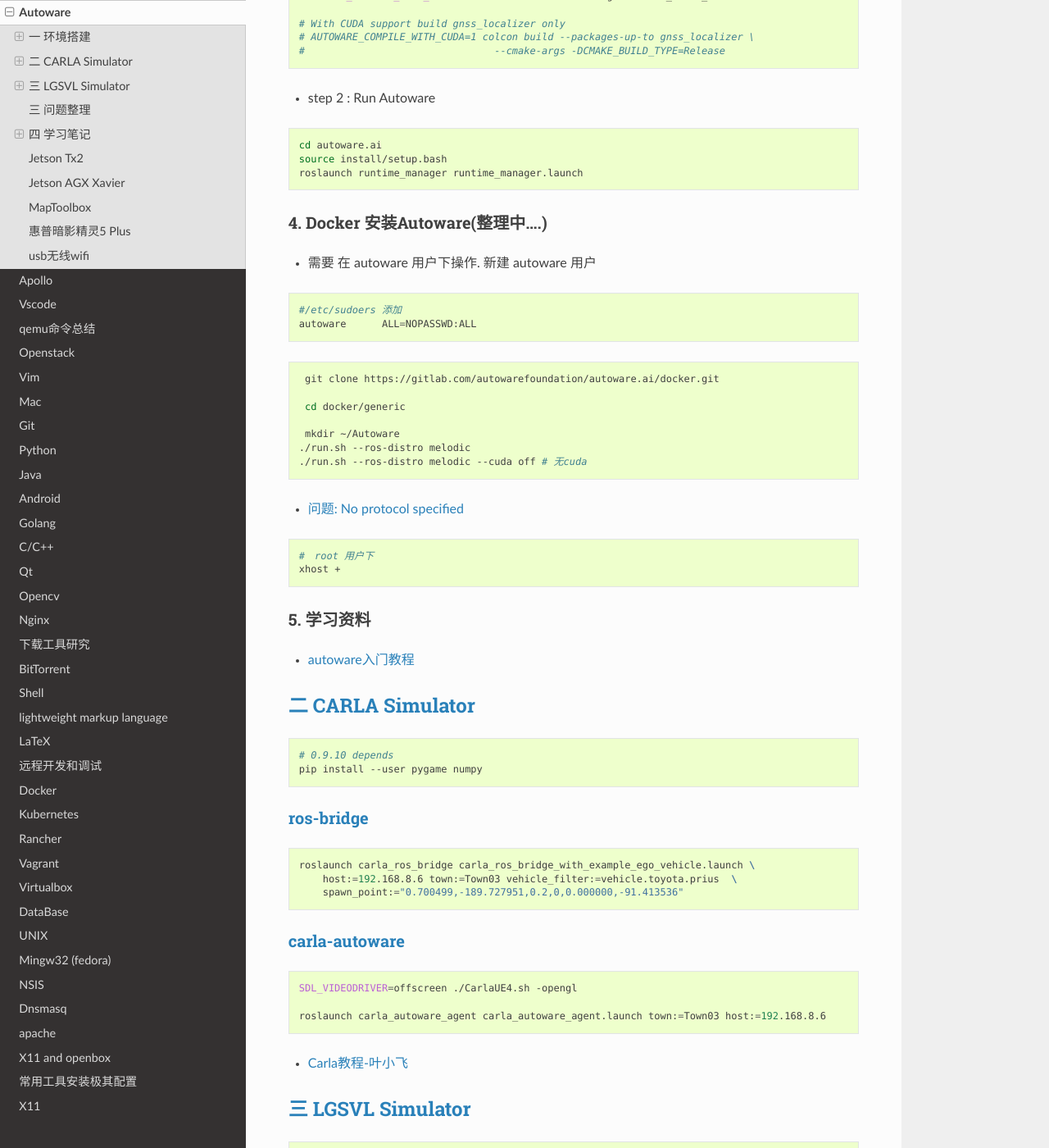
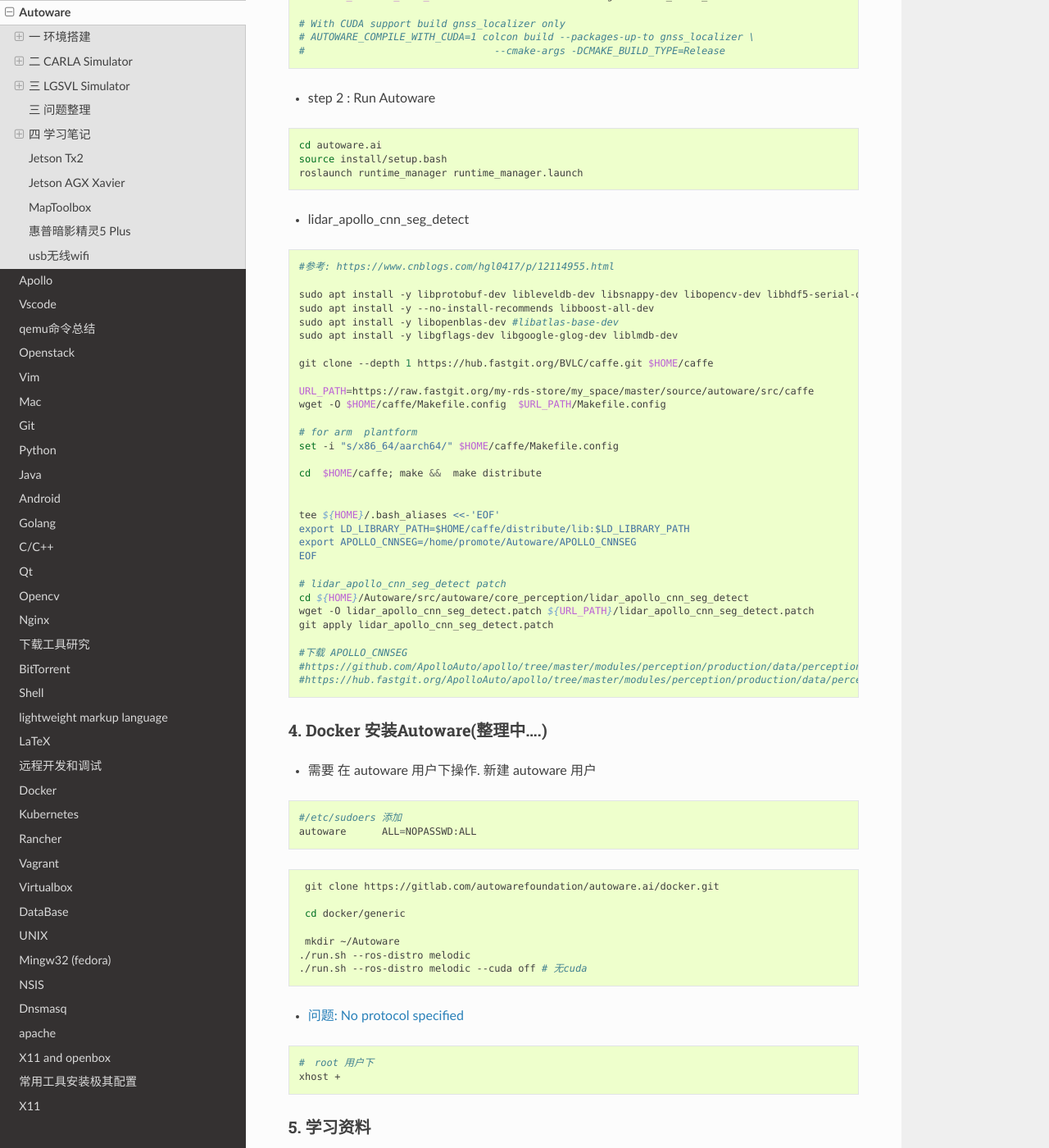
Before and after one commit to my-rds-store/my_space, a Sphinx documentation site: the page built from source/autoware/index.rst, in a window 1280 px wide and 1400 px high, scrolled down 3559 px. Shown: the whole window at 82% size. Built offline with Sphinx 7.4.7 and the Read the Docs theme 2.0.0, drawn with Linux system fonts in a browser that asks for light colours.

Commit message:
update ...

```diff
--- a/source/autoware/index.rst
+++ b/source/autoware/index.rst
@@ -208,6 +208,46 @@
     cd autoware.ai
     source install/setup.bash
     roslaunch runtime_manager runtime_manager.launch
+
+
+* lidar_apollo_cnn_seg_detect
+
+.. code-block:: sh
+
+
+  #参考: https://www.cnblogs.com/hgl0417/p/12114955.html
+
+  sudo apt install -y libprotobuf-dev libleveldb-dev libsnappy-dev libopencv-dev libhdf5-serial-dev protobuf-compiler
+  sudo apt install -y --no-install-recommends libboost-all-dev
+  sudo apt install -y libopenblas-dev #libatlas-base-dev
+  sudo apt install -y libgflags-dev libgoogle-glog-dev liblmdb-dev
+
+  git clone --depth 1 https://hub.fastgit.org/BVLC/caffe.git $HOME/caffe
+
+  URL_PATH=https://raw.fastgit.org/my-rds-store/my_space/master/source/autoware/src/caffe
+  wget -O $HOME/caffe/Makefile.config  $URL_PATH/Makefile.config
+
+  # for arm  plantform
+  set -i "s/x86_64/aarch64/" $HOME/caffe/Makefile.config
+
+  cd  $HOME/caffe; make &&  make distribute
+
+
+  tee ${HOME}/.bash_aliases <<-'EOF'
+  export LD_LIBRARY_PATH=$HOME/caffe/distribute/lib:$LD_LIBRARY_PATH
+  export APOLLO_CNNSEG=/home/promote/Autoware/APOLLO_CNNSEG
+  EOF
+
+  # lidar_apollo_cnn_seg_detect patch
+  cd ${HOME}/Autoware/src/autoware/core_perception/lidar_apollo_cnn_seg_detect
+  wget -O lidar_apollo_cnn_seg_detect.patch ${URL_PATH}/lidar_apollo_cnn_seg_detect.patch
+  git apply lidar_apollo_cnn_seg_detect.patch
+
+  #下载 APOLLO_CNNSEG
+  #https://github.com/ApolloAuto/apollo/tree/master/modules/perception/production/data/perception/lidar/models/cnnseg
+  #https://hub.fastgit.org/ApolloAuto/apollo/tree/master/modules/perception/production/data/perception/lidar/models/cnnseg
+
+
 
 
 4. Docker 安装Autoware(整理中....)
```
Also changed, not shown: source/ros/index.rst (+7 -2 lines), 2 other files.
